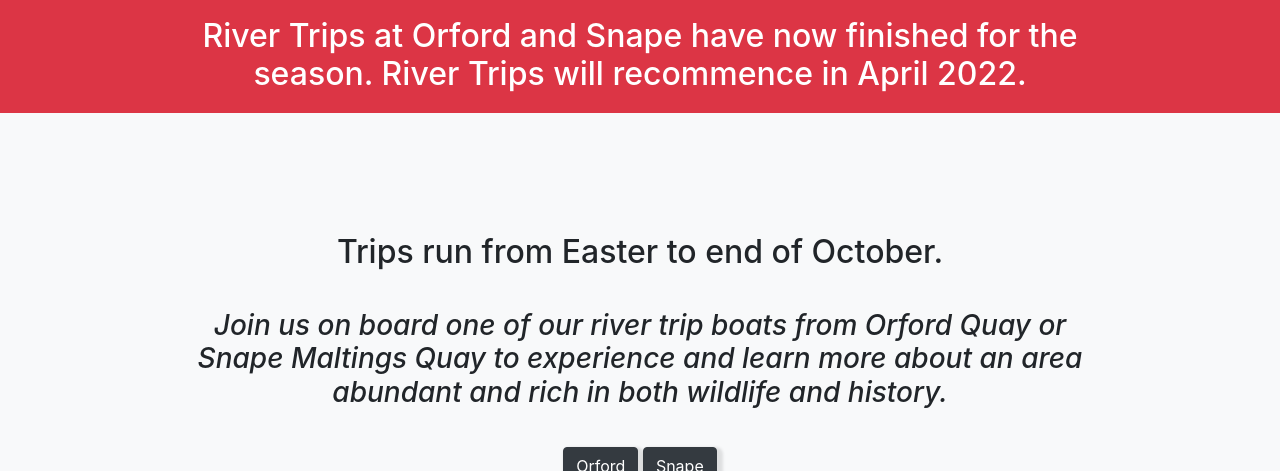
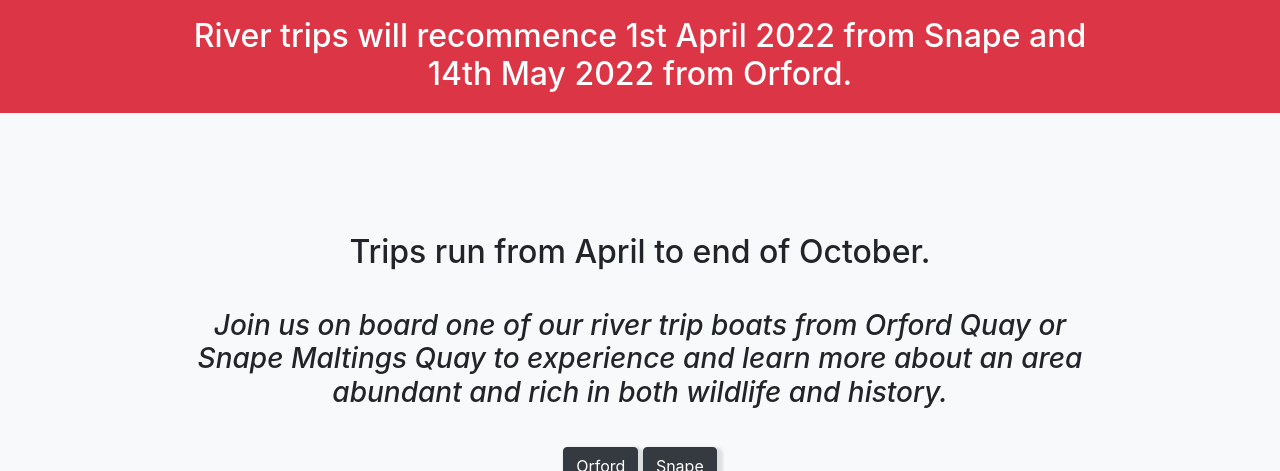
Before and after one commit to suffolk-river-trips/suffolk-river-trips.github.io, a website with bundled scripts: page index.html in a window 1280 px wide. Shown: the part 802-1273 px from the top of the page. Built offline with nearby package versions, Linux system fonts and the light colour scheme; files whose address does not match are found by name.

Commit message:
photo changes

```diff
--- a/index.html
+++ b/index.html
@@ -79,8 +79,7 @@
     <div class="container text-center">
       <div class="row">
         <div class="col-lg-10 mx-auto">
-          <h2 style="margin-bottom:0.5cm;margin-top: 0.5cm">River Trips at Orford and Snape have now finished for the season.
-River Trips will recommence in April 2022.
+          <h2 style="margin-bottom:0.5cm;margin-top: 0.5cm">River trips will recommence 1st April 2022 from Snape and 14th May 2022 from Orford.
         </div>
       </div>
     </div>
@@ -91,7 +90,7 @@
     <div class="container text-center">
       <div class="row">
         <div class="col-lg-10 mx-auto">
-          <h2 style="margin-bottom:1cm;"> Trips run from Easter to end of October.</h2>
+          <h2 style="margin-bottom:1cm;"> Trips run from April to end of October.</h2>
           <h3 align="center" style="margin-bottom:1cm;"><em>Join us on board one of our river trip boats from Orford Quay or Snape Maltings Quay to experience and learn more about an area abundant and rich in both wildlife and history.</em></h3>
           <a class="btn btn-dark btn-xl js-scroll-trigger" href="#orford">Orford</a>
           <a class="btn btn-dark btn-xl js-scroll-trigger" href="#snapemaltings">Snape </a>
```
